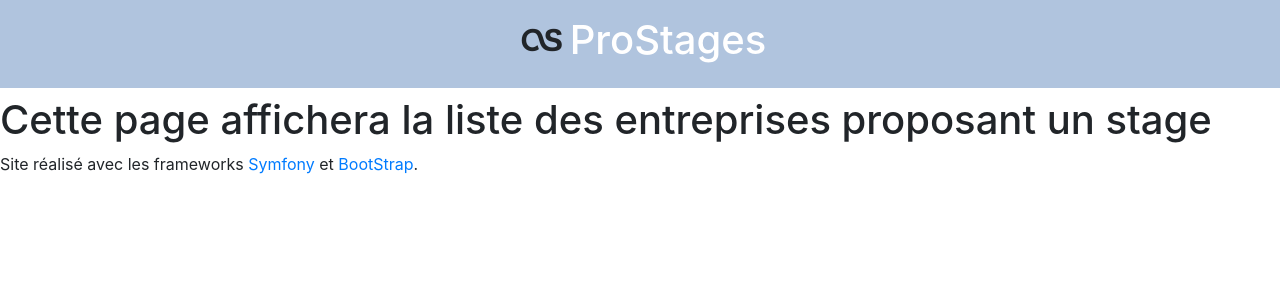
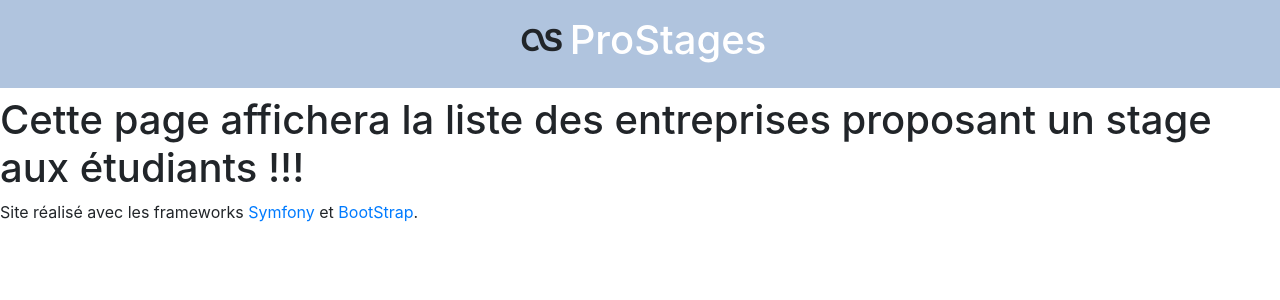
Before and after one commit to MrPattattor/ProStage, a Symfony app: template templates/pro_stage/entreprises.html.twig in a window 1280 px wide. Shown: the top 300 px of the page. Run offline with Twig, Linux system fonts and the light colour scheme; the template is opened without the code that fills it, so the values that code supplies are empty; some libraries are stand-ins or nearby versions.

Commit message:
Commit de vérification

```diff
--- a/templates/pro_stage/entreprises.html.twig
+++ b/templates/pro_stage/entreprises.html.twig
@@ -2,6 +2,6 @@
 
 {% block contenu %}
 
-<h1> Cette page affichera la liste des entreprises proposant un stage </h1>
+<h1> Cette page affichera la liste des entreprises proposant un stage aux étudiants !!!</h1>
 
 {% endblock %}
```
